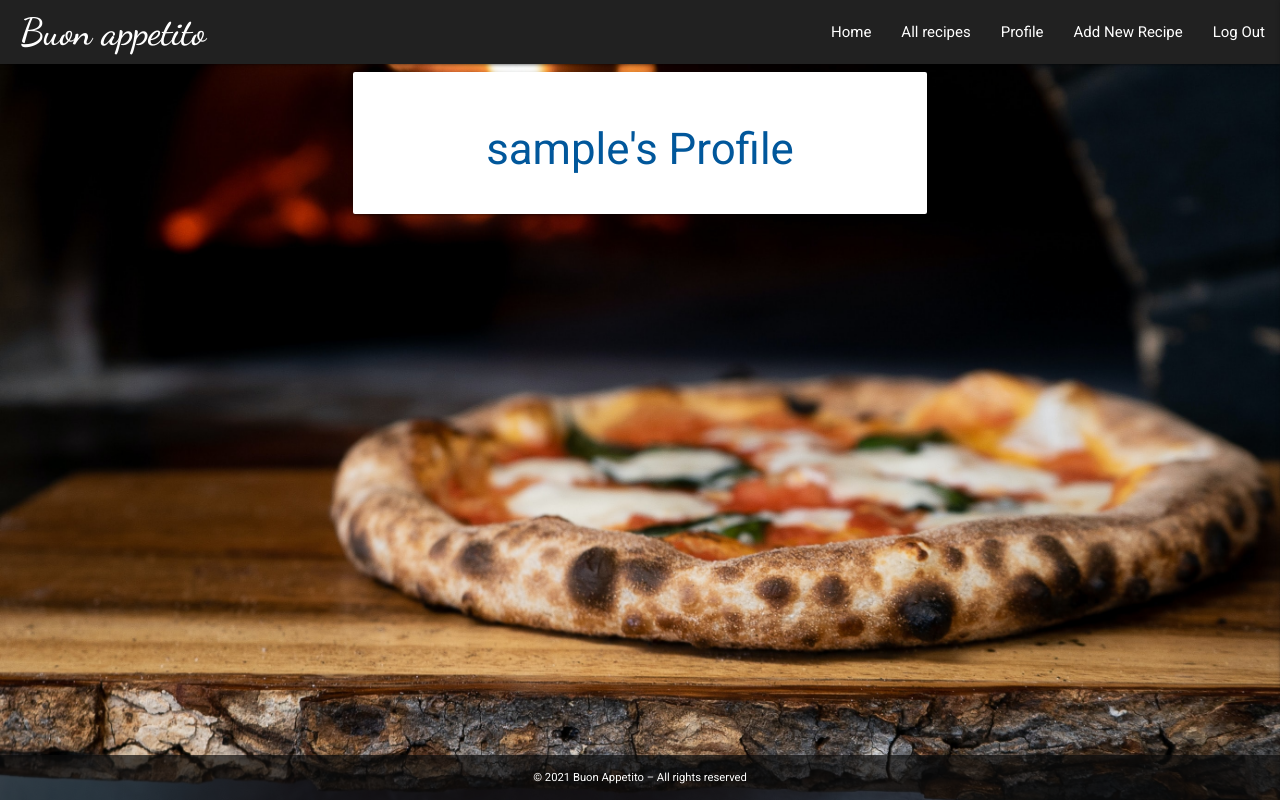
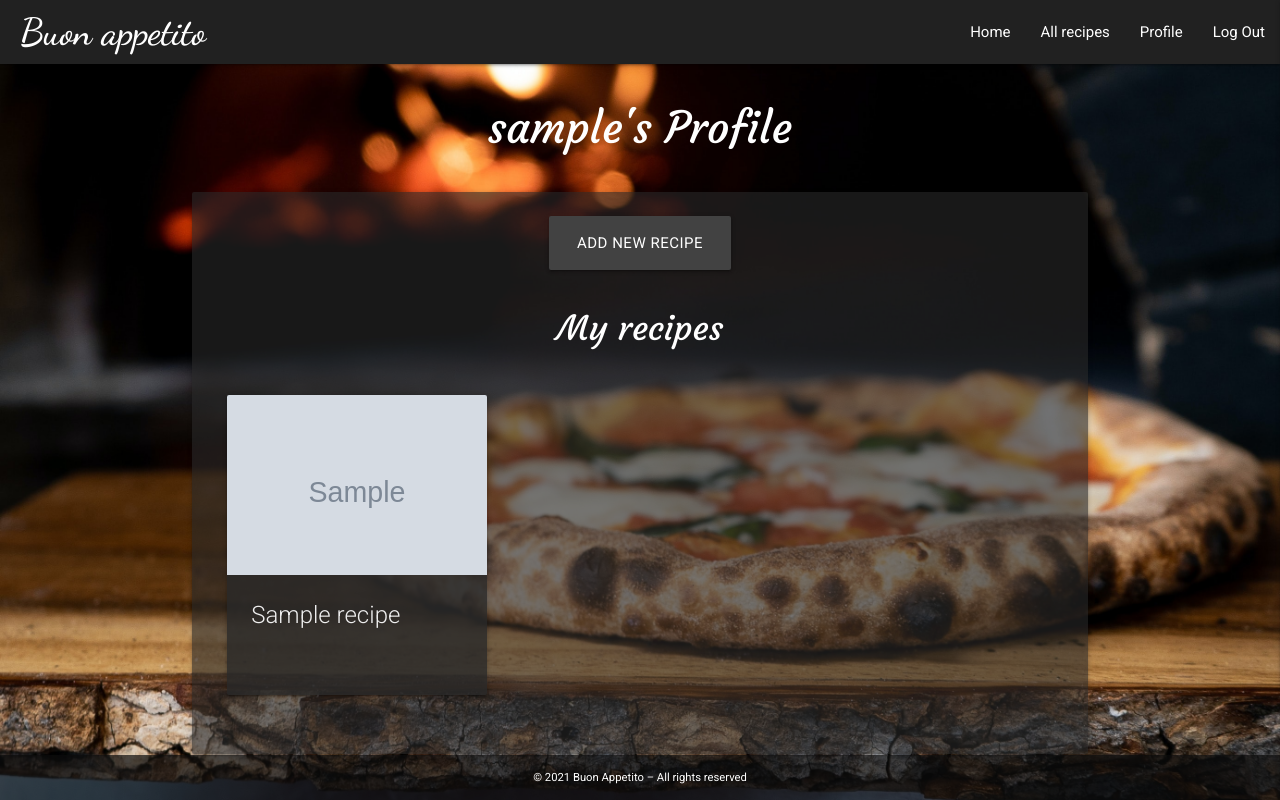
Before and after one commit to VictoriaShalabaeva/italian-cuisine-app, a Flask app: page /profile/1 in a window 1280 px wide. Run offline with Flask 2, Linux system fonts and the light colour scheme; the visitor is signed in with stand-in values (Sample User, id 1); grey boxes marked "Sample" are stand-in pictures; a database or web service that is not in the repository returns one stand-in record (values such as "Sample title"); some libraries are stand-ins or nearby versions.

Commit message:
Add list of recipes to profile page

```diff
--- a/app.py
+++ b/app.py
@@ -96,9 +96,16 @@ def profile(username):
         {"username": session["user"]})["username"]
 
     if session["user"]:
-        return render_template("profile.html", username=username)
-
-    return redirect(url_for("login"))
+        # display all recipies added by that user
+        user = mongo.db.users.find_one({"username": session['user']})
+        recipes = mongo.db.recipes.find({"created_by": session['user']})
+        recipes = list(recipes)
+        return render_template(
+                "profile.html",
+                username=username,
+                recipes=recipes)
+    else:
+        return redirect(url_for("login"))
 
 
 @app.route("/logout")
--- a/templates/all_recipes.html
+++ b/templates/all_recipes.html
@@ -35,8 +35,8 @@
                     </span>
                     {% if session.user|lower == recipe.created_by|lower %}
                         <p>
-                            <a href="{{ url_for('edit_recipe', recipe_id=recipe._id) }}" class="waves-effect waves-light btn"><i class="material-icons left">edit</i></a>
-                            <a href="{{ url_for('delete_recipe', recipe_id=recipe._id) }}" class="waves-effect waves-light btn"><i class="material-icons left">delete</i></a>
+                            <a href="{{ url_for('edit_recipe', recipe_id=recipe._id) }}" class="white-text grey darken-3 waves-effect waves-light btn"><i class="material-icons">edit</i></a>
+                            <a href="{{ url_for('delete_recipe', recipe_id=recipe._id) }}" class="white-text grey darken-3 waves-effect waves-light btn"><i class="material-icons">delete</i></a>
                         </p>
                     {% endif %}
                 </div>
--- a/templates/base.html
+++ b/templates/base.html
@@ -31,7 +31,6 @@
                     <li><a href="{{ url_for('get_recipes') }}">All recipes</a></li>
                     {% if session.user %}
                         <li><a href="{{ url_for('profile', username=session['user']) }}">Profile</a></li>
-                        <li><a href="{{ url_for('add_new_recipe') }}">Add New Recipe</a></li>
                         <li><a href="{{ url_for('logout') }}">Log Out</a></li>
                     {% else %}
                         <li><a href="{{ url_for('login') }}">Log In</a></li>
--- a/templates/profile.html
+++ b/templates/profile.html
@@ -1,12 +1,78 @@
 {% extends "base.html" %}
 {% block content %}
 
+<h3 class="white-text center-align title">{{ username }}'s Profile</h3>
+
 <div class="row">
-    <div class="col s12 m8 offset-m2">
-        <div class="card-panel">
-            <h3 class="center-align light-blue-text text-darken-4">
-                {{ username }}'s Profile
-            </h3>
+    <div class="card-panel login-card">
+        <!-- add new recipe -->
+        <div class="row center-align">
+            <a href="{{ url_for('add_new_recipe') }}" class="btn-large white-text grey darken-3 waves-effect waves-light">Add New Recipe</a>
+        </div>
+        <!-- my recipes -->
+        <h4 class="white-text center-align title">My recipes</h4>
+        <div class="row">
+            {% for recipe in recipes %}
+            <div class="col s12 m6 l4">
+                <div class="card small recipe-card">
+                    <div class="card-image waves-effect waves-block waves-light">
+                        <img class="activator" src="{{ recipe.image_url }}">
+                    </div>
+                    <div class="card-content">
+                        <span class="card-title activator grey-text text-lighten-3">
+                            {{ recipe.recipe_name }}
+                        </span>
+                        {% if session.user|lower == recipe.created_by|lower %}
+                            <p>
+                                <a href="{{ url_for('edit_recipe', recipe_id=recipe._id) }}" class="white-text grey darken-3 waves-effect waves-light btn"><i class="material-icons">edit</i></a>
+                                <a href="{{ url_for('delete_recipe', recipe_id=recipe._id) }}" class="white-text grey darken-3 waves-effect waves-light btn"><i class="material-icons">delete</i></a>
+                            </p>
+                        {% endif %}
+                    </div>
+                    <div class="card-reveal">
+                        <span class="card-title grey-text text-darken-4">
+                            {{ recipe.recipe_name }}<i class="material-icons right">close</i>
+                        </span>
+                        <p>
+                            <i class="fas fa-folder-open prefix red-text text-darken-4"></i>
+                            <b>Category:</b> {{ recipe.category_name }}
+                        </p>
+                        <p>
+                            <i class="fas fa-solid fa-hourglass-start prefix red-text text-darken-4"></i>
+                            <b>Time:</b> {{ recipe.time }}
+                        </p>
+                        <p>
+                            <i class="fas fa-solid fa-person prefix red-text text-darken-4"></i>
+                            <b>Servings:</b> {{ recipe.servings }}
+                        </p>
+                        <p>
+                            <i class="fas fa-solid fa-carrot prefix red-text text-darken-4"></i>
+                            <b>Ingredients:</b>
+                        </p>
+                        <ul>
+                            {% for ingredient in recipe.ingredients %}
+                            <li>
+                                - {{ ingredient }}
+                            </li>
+                            {% endfor %}
+                        </ul>
+                        <p>
+                            <i class="fas fa-align-left prefix red-text text-darken-4"></i> <b>Preparation:</b>
+                        </p>
+                        <ul>
+                            {% for step in recipe.preparation %}
+                            <li>
+                                <p>{{ step }}</p>
+                            </li>
+                            {% endfor %}
+                        </ul>
+                        <p><em>
+                            <b>Created by:</b> {{ recipe.created_by }}
+                        </em></p>
+                    </div>
+                </div>
+            </div>
+            {% endfor %}
         </div>
     </div>
 </div>
```
